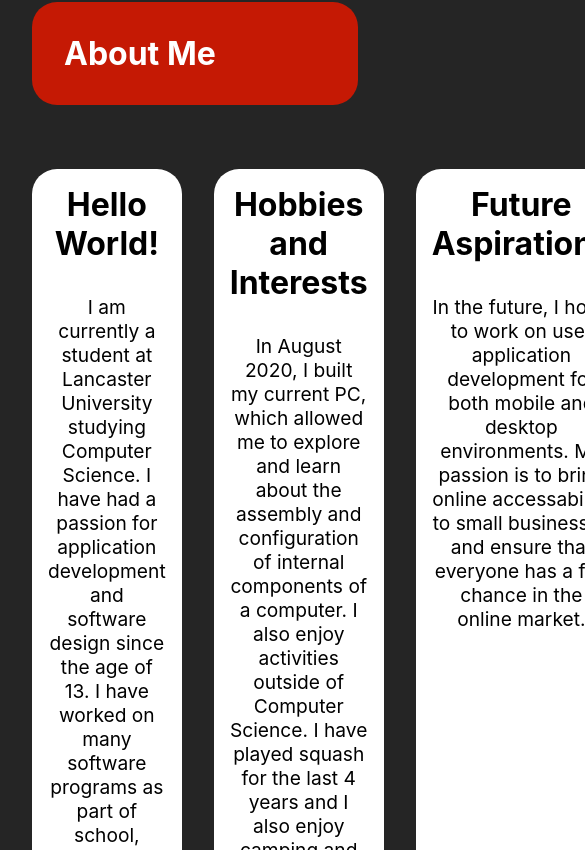
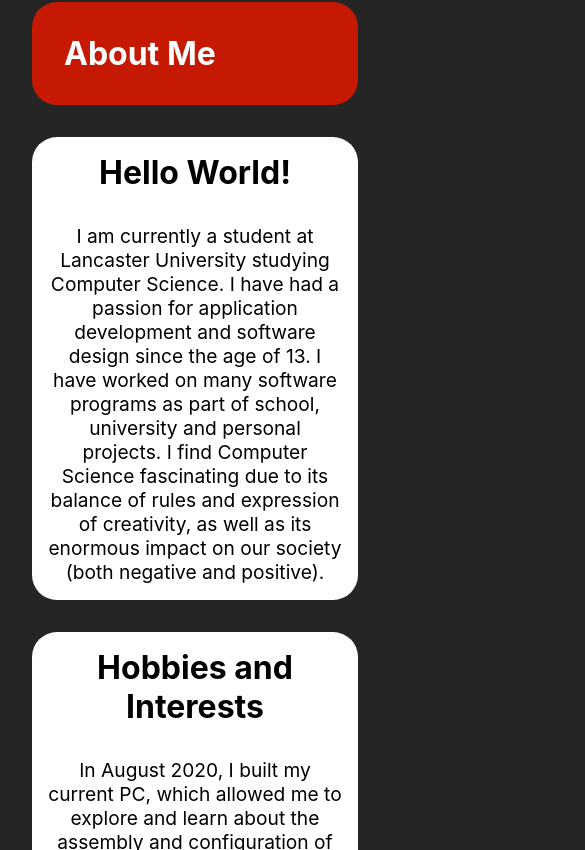
Before and after one commit to ben-w-splinter/benwhiting, a React (Create React App) app: page / in a window 390 px wide. Shown: the part 874-1724 px from the top of the page, 585 px wide, since content can reach past the window. Built offline with nearby package versions, Linux system fonts and the light colour scheme.

Commit message:
Fixed layout for mobile

```diff
--- a/src/components/AboutMe.js
+++ b/src/components/AboutMe.js
@@ -3,7 +3,7 @@ import { FadeIn } from './FadeIn'
 
 export const AboutMe = () => {
     return (
-        <FadeIn theme = {{display: "display: grid; grid-template-columns: repeat(3,1fr); column-gap: 2rem;"}}>
+        <FadeIn theme = {{display: "display: grid; grid-template-columns: repeat(3,1fr); column-gap: 2rem;", mobile: "display: flex; flex-direction: column; gap: 2rem;"}}>
                 <Card title={"Hello World!"} content = {
                     "I am currently a student at Lancaster University studying Computer Science. I have had a passion for application development and software design since the age of 13. " +
                     "I have worked on many software programs as part of school, university and personal projects. " +
--- a/src/components/styles/StyledFadeIn.js
+++ b/src/components/styles/StyledFadeIn.js
@@ -18,8 +18,8 @@ export const StyledFadeIn = styled.div`
     }
 
     @media screen and (max-width:1000px){
-        display: flex;
-        flex-direction: column;
-        gap: 2rem;
+        .fade-in-section{
+            ${props => props.theme.mobile}
+        }
     }
 `
```
